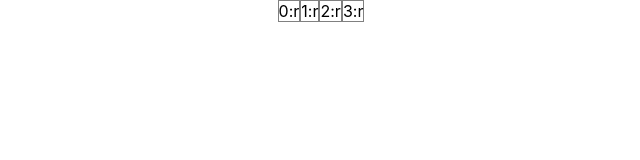
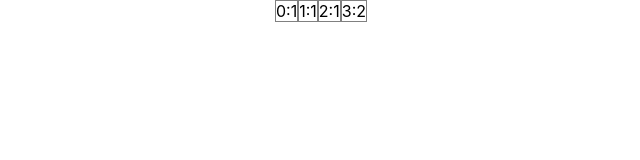
Before and after one commit to majiang/qys, a React (Create React App) app: page / in a window 1280 px wide. Shown: the top 160 px of the page, without its empty margins (319-959 px from the left). Built offline with nearby package versions, Linux system fonts and the light colour scheme.

Commit message:
Add discard

```diff
--- a/src/App.js
+++ b/src/App.js
@@ -4,15 +4,30 @@ import './App.css';
 
 class Hand extends React.Component
 {
-  renderTile(i)
+  constructor (props)
   {
-    return <Tile index={i} rank="r" />;
+    super (props);
+    this.state = {
+      ranks: [1, 1, 1, 2]
+    };
+  }
+  discard(i)
+  {
+    console.log("discarded: "+i+": "+this.state.ranks[i]);
+  }
+  renderTile(rank, i)
+  {
+    return (<Tile index={i} rank={rank} onClick={()=>
+      this.discard(i)
+    }/>);
   }
   render()
   {
-    return (<div class="hand">
-      {[0, 1, 2, 3].map((i) => this.renderTile(i))}
+    return (<div className="hand">
+      {this.state.ranks.map((rank, i)=>this.renderTile(rank, i))}
     </div>);
+    // (rank, i)=>this.renderTile(rank, i) is necessary.
+    // this.renderTile doesn't work. seems to forget this.
   }
 }
 
@@ -20,7 +35,7 @@ class Tile extends React.Component
 {
   render()
   {
-  return (<div class="tile">{this.props.index}:{this.props.rank}</div>);
+    return (<div className="tile" onClick={this.props.onClick}>{this.props.index}:{this.props.rank}</div>);
   }
 }
 
```
